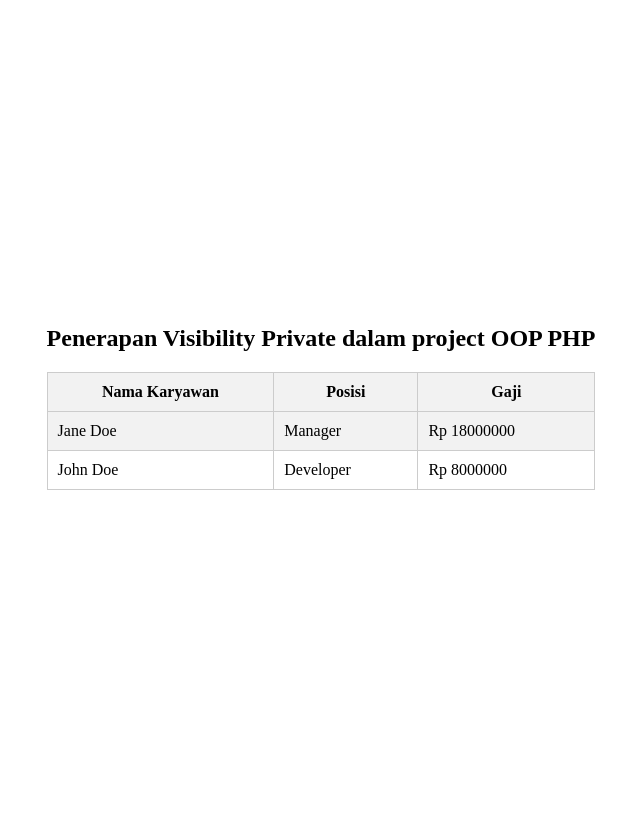
After one commit to isadkang/Visibility, a PHP site: page /Private.php in a window 1280 px wide. The commit adds this page. Shown: the whole page, without its empty margins (319-959 px from the left). Run offline with PHP 8.4, Linux system fonts and the light colour scheme.

Commit message:
new file:   Private.php 	renamed:    index.php -> Public.php

```diff
--- /dev/null
+++ b/Private.php
@@ -0,0 +1,108 @@
+<?php
+
+class Perusahaan {
+    private $nama;
+    private $posisi;
+    private $gaji;
+
+    public function hitungBonus(){
+        if($this->posisi == 'Manager'){
+            return $this->gaji * 1.2;
+        } else {
+            return $this->gaji;
+        }
+    }
+
+    public function setNama($nama){
+        $this->nama = $nama;
+    }
+
+    public function getNama(){
+        return $this->nama;
+    }
+
+    public function setPosisi($posisi){
+        $this->posisi = $posisi;
+    }
+
+    public function getPosisi(){
+        return $this->posisi;
+    }
+
+    public function setGaji($gaji){
+        $this->gaji = $gaji;
+    }
+
+    public function getGaji(){
+        return $this->gaji;
+    }
+}
+
+$karyawan1 = new Perusahaan();
+$karyawan1->setNama("Jane Doe");
+$karyawan1->setPosisi('Manager');
+$karyawan1->setGaji(15000000);
+
+$karyawan2 = new Perusahaan();
+$karyawan2->setNama('John Doe');
+$karyawan2->setPosisi("Developer");
+$karyawan2->setGaji(8000000);
+?>
+<style>
+    .main {
+        width: 100%;
+        height: 100vh;
+        display: flex;
+        justify-content: center;
+        align-items: center;
+    }
+
+    .container {
+        max-width: 800px;
+        margin: 0 auto;
+        text-align: center;
+    }
+
+    table {
+        width: 100%;
+        border-collapse: collapse;
+        margin: 20px 0;
+    }
+
+    th, td {
+        padding: 10px;
+        border: 1px solid #ccc;
+    }
+
+    th {
+        background-color: #f2f2f2;
+        font-weight: bold;
+    }
+
+    tr:nth-child(even) {
+        background-color: #f2f2f2;
+    }
+</style>
+<title>Gaji Karyawan</title>
+<div class="main">
+    <div class="container">
+        <h2>Penerapan Visibility Private dalam project OOP PHP</h2>
+        <table border="1">
+            <tr>
+                <th>Nama Karyawan</th>
+                <th>Posisi</th>
+                <th>Gaji</th>
+            </tr>
+            <tr>
+                <td><?= $karyawan1->getNama() ?></td>
+                <td><?= $karyawan1->getPosisi() ?></td>
+                <td>Rp <?= $karyawan1->hitungBonus() ?></td>
+            </tr>
+            <tr>
+                <td><?= $karyawan2->getNama() ?></td>
+                <td><?= $karyawan2->getPosisi() ?></td>
+                <td>Rp <?= $karyawan2->hitungBonus() ?></td>
+            </tr>
+        </table>
+    </div>
+</div>
--- a/index.php
+++ b/Public.php
@@ -63,7 +63,7 @@ $perusahaan2->gaji_pokok = number_format(5000000,0,",",".");
 <title>Study Case Pak Ahmad</title>
 <div class="main">
     <div class="container">
-        <h2 align="center" >Penerapan Visibility dalam Project OOP PHP</h2>
+        <h2 align="center" >Penerapan Visibility Public dalam Project OOP PHP</h2>
         <table border="1">
             <tr>
                 <th>Nama Karyawan</th>
```
